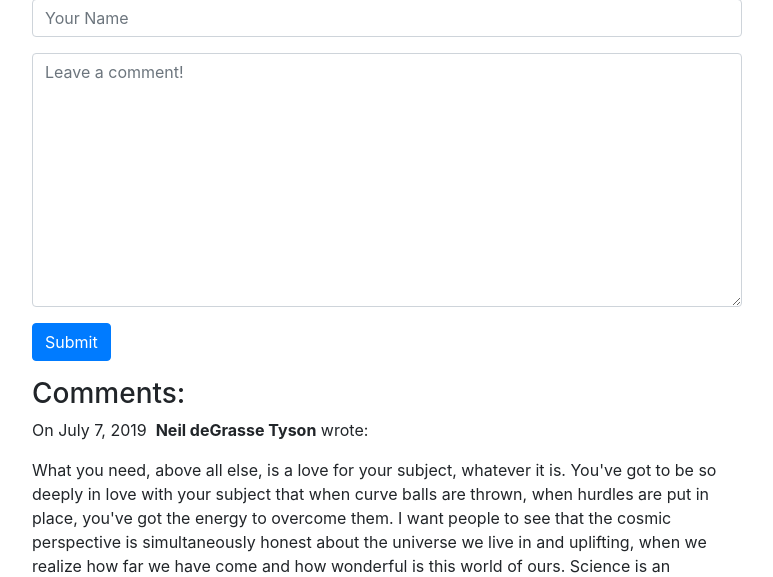
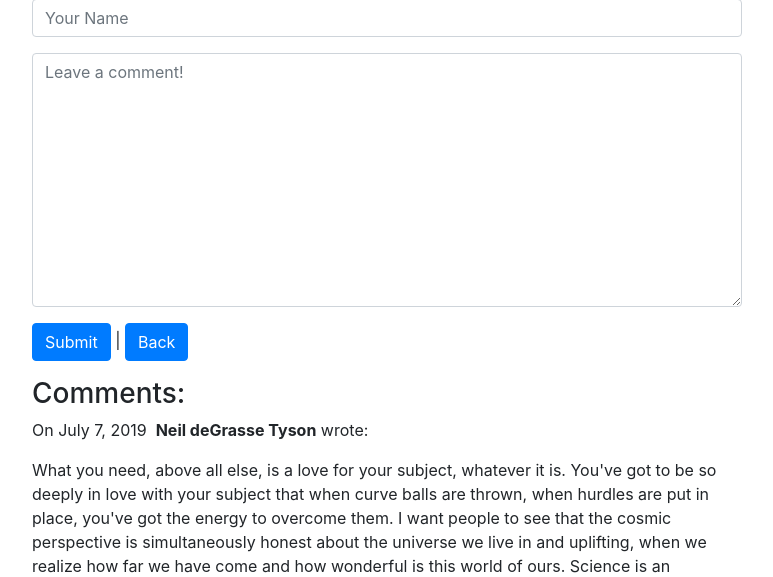
Before and after one commit to The-Noble-K/Noble_Portfolio, a Django app: page /blog/2/ in a window 1280 px wide. Shown: the part 1038-1615 px from the top of the page, without its empty margins (253-1026 px from the left). Run offline with Django 3.2, Linux system fonts and the light colour scheme; data comes from the database, SQL or seed files in the repository; both versions use the stored data as it was after the commit; some libraries are stand-ins or nearby versions.

Commit message:
edits, back button

```diff
--- a/blog/templates/blog_detail.html
+++ b/blog/templates/blog_detail.html
@@ -22,7 +22,10 @@
         <div class="form-group">
             {{ form.body }}
         </div>
-        <button type="submit" class="btn btn-primary">Submit</button>
+        <button type="submit" class="btn btn-primary">Submit</button> |
+        <a href="{% url 'blog_index' %}" class="btn btn-primary">
+            Back
+        </a>
     </form>
     <h3>Comments:</h3>
     {% for comment in comments %}
--- a/blog/templates/blog_index.html
+++ b/blog/templates/blog_index.html
@@ -2,7 +2,8 @@
 {% load static %}
 {% block page_content %}
 <div class="col-md-8 offset-md-2">
-    <h1>Blog Index</h1>
+    <br>
+    <h1>Blog Posts</h1>
     <hr>
     {% for post in posts %}
     <h2><a href="{% url 'blog_detail' post.pk%}">{{ post.title }}</a></h2>
--- a/projects/templates/project_detail.html
+++ b/projects/templates/project_detail.html
@@ -16,6 +16,10 @@
         <br>
         <h5>Github Link:</h5>
         <p><a href="{{ project.link }}">{{ project.title }}</a></p>
+        <br>
+        <a href="{% url 'project_index' %}" class="btn btn-primary">
+            Back
+        </a>
     </div>
 </div>
 {% endblock %}
--- a/projects/templates/project_index.html
+++ b/projects/templates/project_index.html
@@ -1,7 +1,9 @@
 {% extends "base.html" %}
 {% load static %}
 {% block page_content %}
+<br>
 <h1>Projects</h1>
+<br>
 <div class="row">
 {% for project in projects %}
     <div class="col-md-4">
```
Also changed, not shown: db.sqlite3.
